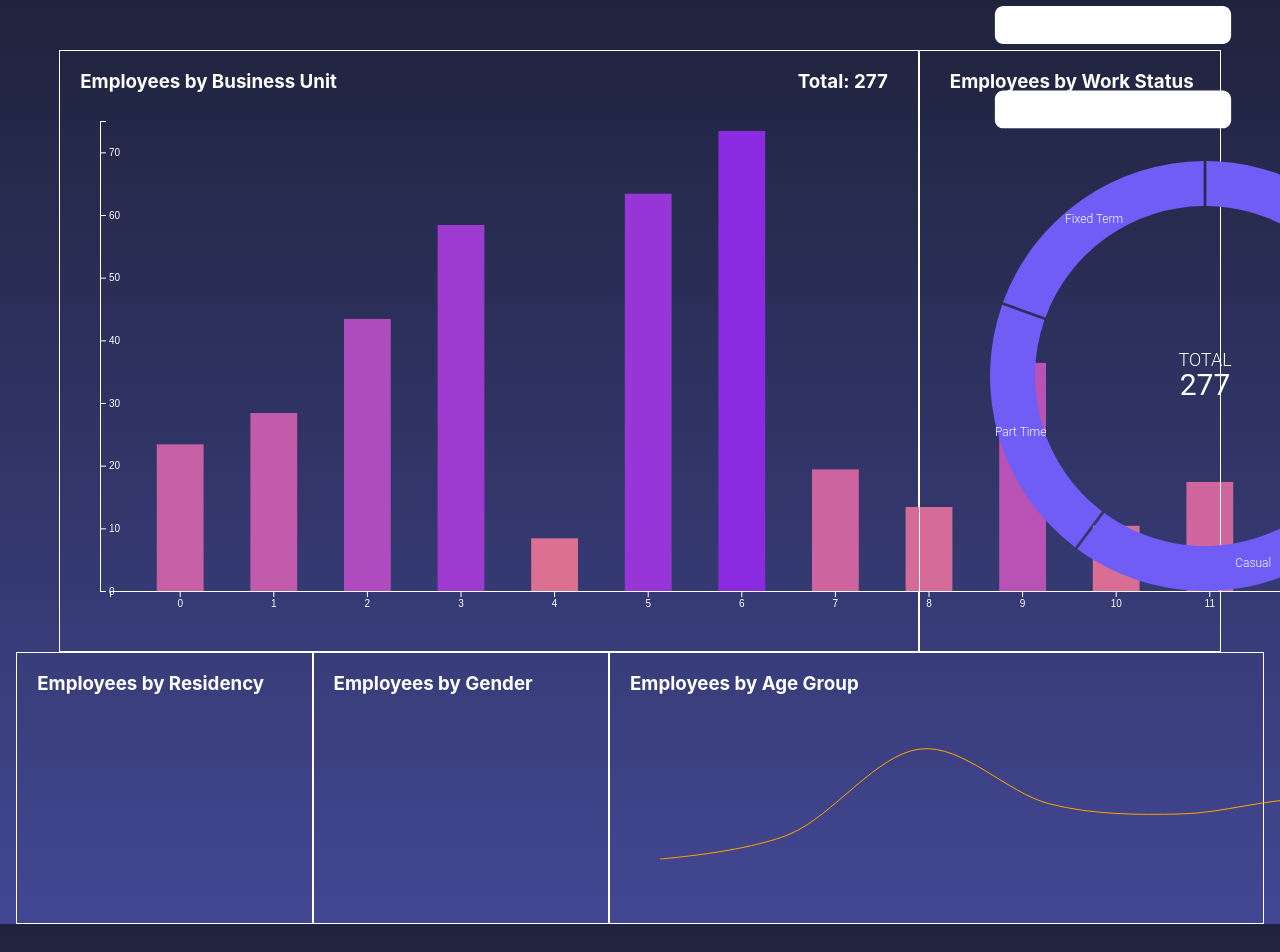
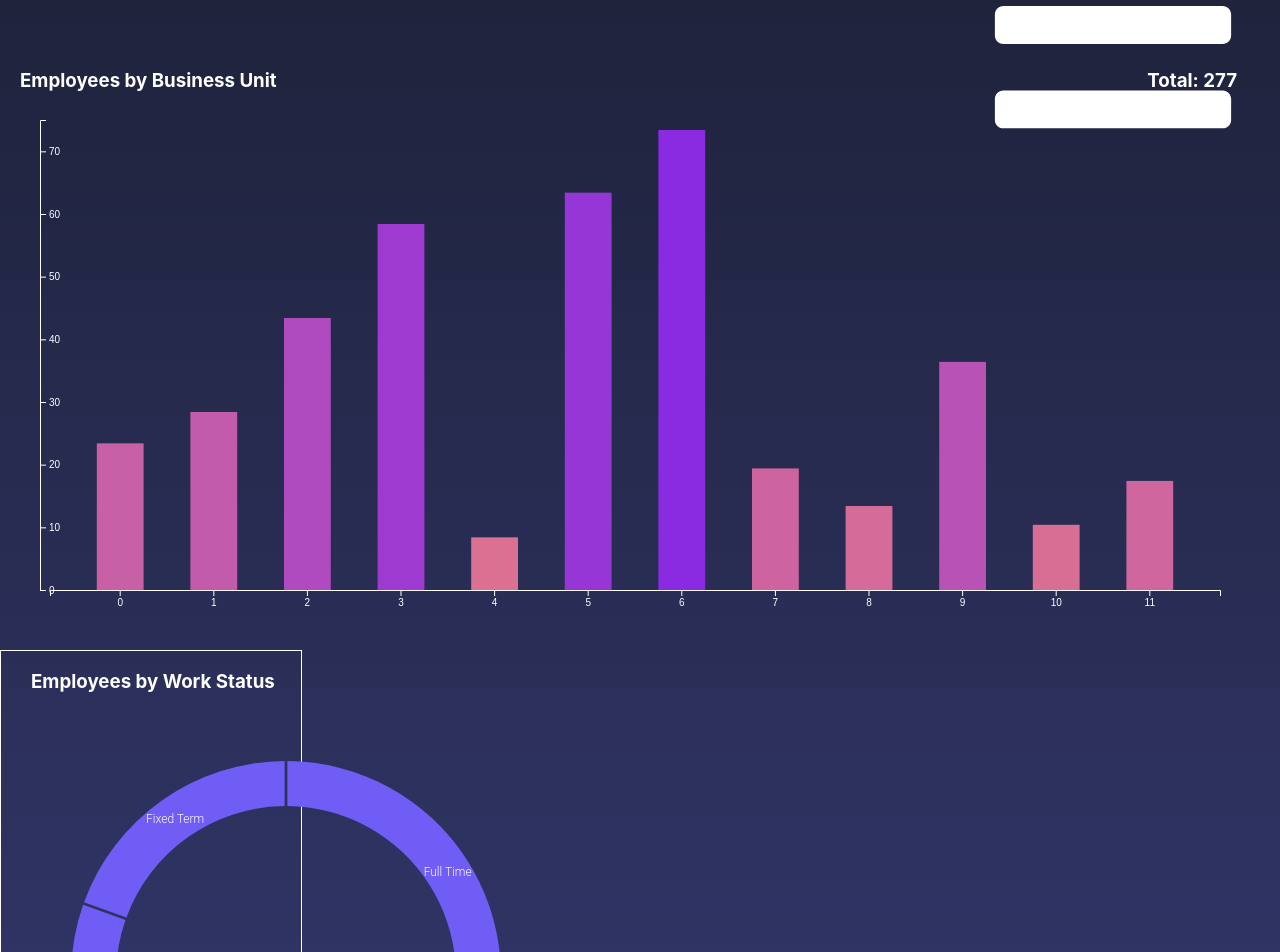
Before and after one commit to markbayley/visualdata, a React (Create React App) app: page / in a window 1280 px wide. Shown: the top 952 px of the page. Built offline with nearby package versions, Linux system fonts and the light colour scheme.

Commit message:
commit 8

```diff
--- a/src/App.css
+++ b/src/App.css
@@ -28,6 +28,15 @@ svg rect.selection {
   border: 1px solid black;
   margin: 0 auto 5px;
 } */
+
+
+h3 {
+  margin-left: 20px;
+}
+
+h2 {
+  text-align: center;
+}
 
 .field {
   display: inline-block;
@@ -96,22 +105,3 @@ a:hover{
     font-size: 1.1em;
   }
 }
-
-
-/* .flex-item-chart {
-  border: 1px solid #fff;
-  padding: 18px 19px;
-  /* border-radius: 10px;
-  width: auto;
-  font-size: 0.8em;
-} */
-
-/*
-@media only screen and (min-width: 600px) {
-  .flex-item-chart {
-    width: 75%;
-    margin: auto;
-    padding: 78px 95px;
-    font-size: 1.1em;
-  }
-} */
--- a/src/charts/StackedBarChart.js
+++ b/src/charts/StackedBarChart.js
@@ -11,9 +11,6 @@ import {
 } from "d3";
 import useResizeObserver from "../tools/useResizeObserver";
 
-/**
- * Component that renders a StackedBarChart
- */
 
 function StackedBarChart({ data, keys, colors }) {
   const svgRef = useRef();
--- a/src/components/Home.css
+++ b/src/components/Home.css
@@ -1,88 +1,32 @@
 .flex-container {
-  /* We first create a flex layout context */
   display: flex;
-
-  /* Then we define the flow direction
-     and if we allow the items to wrap
-   * Remember this is the same as:
-   * flex-direction: row;
-   * flex-wrap: wrap;
-   */
   flex-flow: row wrap;
-
-  /* Then we define how is distributed the remaining space */
-  justify-content: center;
-
+  justify-content: flex-start;
   padding: 0;
   margin: 0;
   list-style: none;
 }
 
 .flex-item {
-  /* background: tomato; */
-  /* padding: 15px; */
-  width: 23%;
+  width: 99%;
   height: 270px;
-  /* margin: 0px 10px 20px 0px; */
-  /* line-height: 150px; */
   color: white;
-
-  /* font-size: 1.2em;
-  text-align: center; */
-  /* border-radius: 10px; */
   border: 1px solid #fff
 }
 
-
-
 .flex-item-large {
-  /* background: tomato; */
-  /* padding: 15px; */
-  width: 51%;
+  width: 99%;
   height: 270px;
-  /* margin: 0px 10px 0px 0px; */
-  /* line-height: 150px; */
-  color: white;
-
-  /* font-size: 1.2em; */
   text-align: left;
-  /* border-radius: 10px; */
-  border: 1px solid #fff
-}
-
-.flex-item-xlarge {
-  /* background: tomato; */
-  /* padding: 15px; */
-  width: 75%;
-  height: 800px;
-  /* margin: 0px 10px 0px 0px; */
-  /* line-height: 150px; */
-  color: white;
-
-  /* font-size: 1.2em; */
-  text-align: left;
-  /* border-radius: 10px; */
   border: 1px solid #fff
 }
 
 .flex-item-chart {
-  /* background: tomato; */
-  /* padding: 15px; */
-  width: 67%;
-  border: 1px solid #fff;
-  /* height: 280px; */
-  /* margin: 20px 10px 20px 0px;
-  line-height: 150px;
-  color: white;
-
-  font-size: 1.5em;
-  text-align: center; */
-  /* border-radius: 10px;
-  border: 1px solid #fff */
+  width: 99%;
+  height: 600px;
 }
 
 .flex-item-small {
-  /* background: tomato; */
   padding: 15px;
   width: 15%;
   height: 200px;
@@ -96,25 +40,20 @@
   border: 1px solid #fff
 }
 
-.flex-item-borderless {
-  /* background: tomato; */
-  padding: 15px;
-  width: 15%;
-  height: 280px;
-  margin: 20px 10px 20px 0px;
-  line-height: 150px;
-  color: white;
 
-  font-size: 1.5em;
-  text-align: center;
-  border-radius: 10px;
-  /* border: 1px solid #fff */
+@media only screen and (min-width: 1800px) {
+  .flex-container {
+     justify-content: center;
+  }
+  .flex-item-chart {
+    border: 1px solid #fff;
+    width: 67%;
+
+  }
+  .flex-item {
+    width: 32%;
+  }
+  .flex-item-large {
+    width: 33%;
+  }
 }
-
-h3 {
-  margin-left: 20px;
-}
-
-h2 {
-  text-align: center;
-}
--- a/src/components/Home.js
+++ b/src/components/Home.js
@@ -36,9 +36,6 @@ const Home = () => {
             Employees by Business Unit{" "}
             <div className="total">Total: {data ? message(data) : "Loading..."} </div>
           </h3>
-
-          <strong className="total"> </strong>
-
           <InteractivityBasic />
         </li>
         <li className="">
--- a/src/data/message.js
+++ b/src/data/message.js
@@ -2,6 +2,5 @@ export const message = (data) => {
   let message = "";
   message = message + data.length + '\n';
 
-
   return message;
 };
```
Also changed, not shown: src/data/data.csv (deleted).
